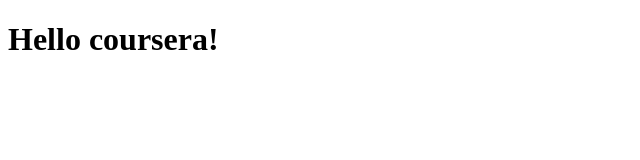
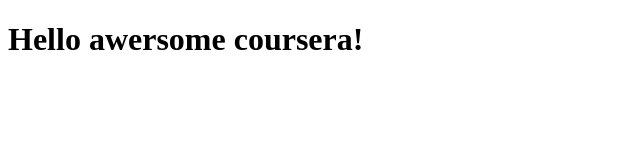
Before and after one commit to pkpaheli/pk.coursera, a plain HTML site: page site/index.html in a window 1280 px wide. Shown: the whole page, without its empty margins (0-640 px from the left). Drawn offline with Linux system fonts and the light colour scheme.

Commit message:
small addition

```diff
--- a/site/index.html
+++ b/site/index.html
@@ -9,7 +9,7 @@
 
 
 <body>
-<h1>Hello coursera!</h1>
+<h1>Hello awersome coursera!</h1>
 
 </body>
 </html>
```
